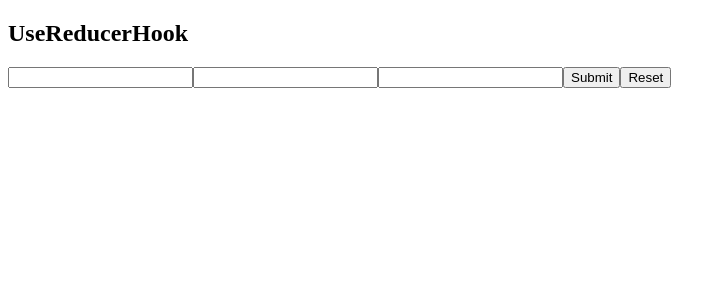
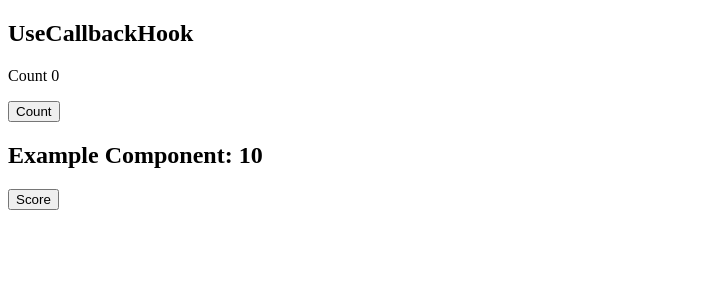
Before and after one commit to Asad-Yaqob/MyFirstReactProject, a React (Vite) app: page / in a window 1280 px wide. Shown: the top 300 px of the page, without its empty margins (0-726 px from the left). Built offline with nearby package versions, Linux system fonts and the light colour scheme.

Commit message:
UseCallback_UseMemo

```diff
--- a/src/App.jsx
+++ b/src/App.jsx
@@ -2,6 +2,8 @@ import React, { createContext, useState } from "react";
 import First from "./Props/First";
 import Counter from "./reducer_work/Counter";
 import UseReducerHook from "./UseReducerHook";
+import UseMemoHook from "./UseMemoHook";
+import UseCallbackHook from "./UseCallbackHook";
 
 export const myData = createContext();
 
@@ -20,7 +22,9 @@ const App = () => {
      {/* <PutMethod /> */}
      {/* <First /> */}
      {/* <Counter /> */}
-     <UseReducerHook />
+     {/* <UseReducerHook /> */}
+     {/* <UseMemoHook /> */}
+     <UseCallbackHook />
      </ myData.Provider>
   )
 }
--- /dev/null
+++ b/src/Example.jsx
@@ -0,0 +1,12 @@
+import React, { memo } from 'react'
+
+const Example = ({data, func}) => {
+    console.log('Component Re-render!');
+  return (
+    <>
+    <h2>Example Component: {data} </h2>
+    </>
+  )
+}
+
+export default memo(Example)
--- /dev/null
+++ b/src/UseCallbackHook.jsx
@@ -0,0 +1,23 @@
+import React, { useCallback, useState } from 'react'
+import Example from './Example';
+
+const UseCallbackHook = () => {
+    const [count, setCount] = useState(0);
+    const [score, setScore] = useState(10);
+
+    const newScore = useCallback(() => {
+console.log('Im a Function');
+    }, [score])
+  return (
+    <>
+    <h2>UseCallbackHook</h2>
+    <p>Count {count}</p>
+    <button onClick={() => setCount(count + 1)}>Count</button>
+    <Example data = {score} func = {newScore} />
+    <button onClick={() => setScore(score * 2)}>Score</button>
+    </>
+
+  )
+}
+
+export default UseCallbackHook
--- /dev/null
+++ b/src/UseMemoHook.jsx
@@ -0,0 +1,25 @@
+import React, { useMemo, useState } from 'react'
+
+const UseMemoHook = () => {
+    const [count, setCount] = useState(0);
+    const [score, setScore] = useState(10);
+
+    const heavy = useMemo(() =>  {
+       console.log('Function is called');
+       score * 2;
+    }, [score]
+)
+  return (
+    < >
+    <h2>UseMemoHook</h2>
+    <p>Count {count}</p>
+    <button onClick={() => setCount(count + 1)}>Count</button>
+    <p>Score {score}</p>
+    <button onClick={() => setScore(score * 2)}>Score</button>
+    <h4>Heavy : {score}</h4>
+
+    </ >
+  )
+}
+
+export default UseMemoHook
```
